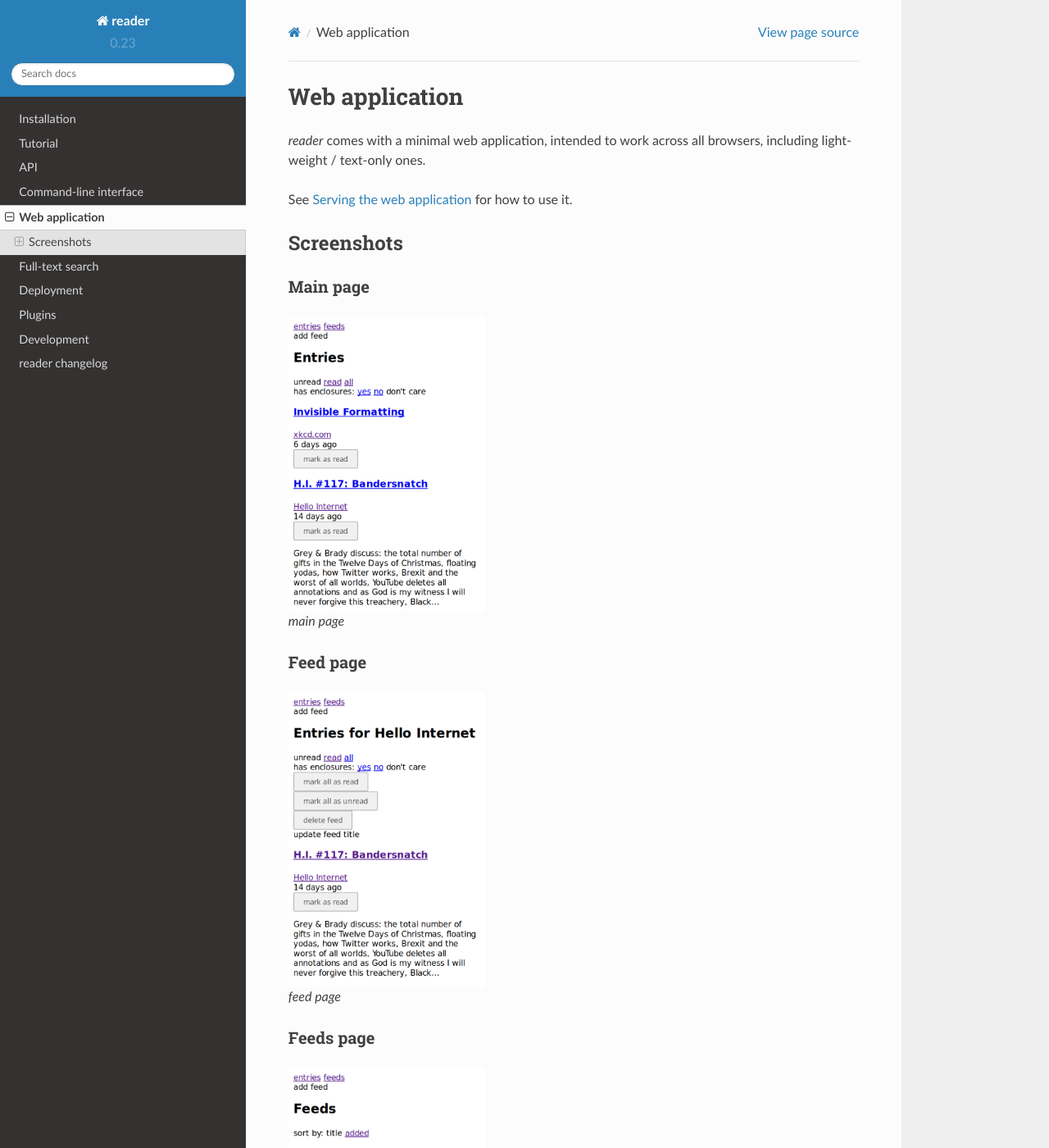
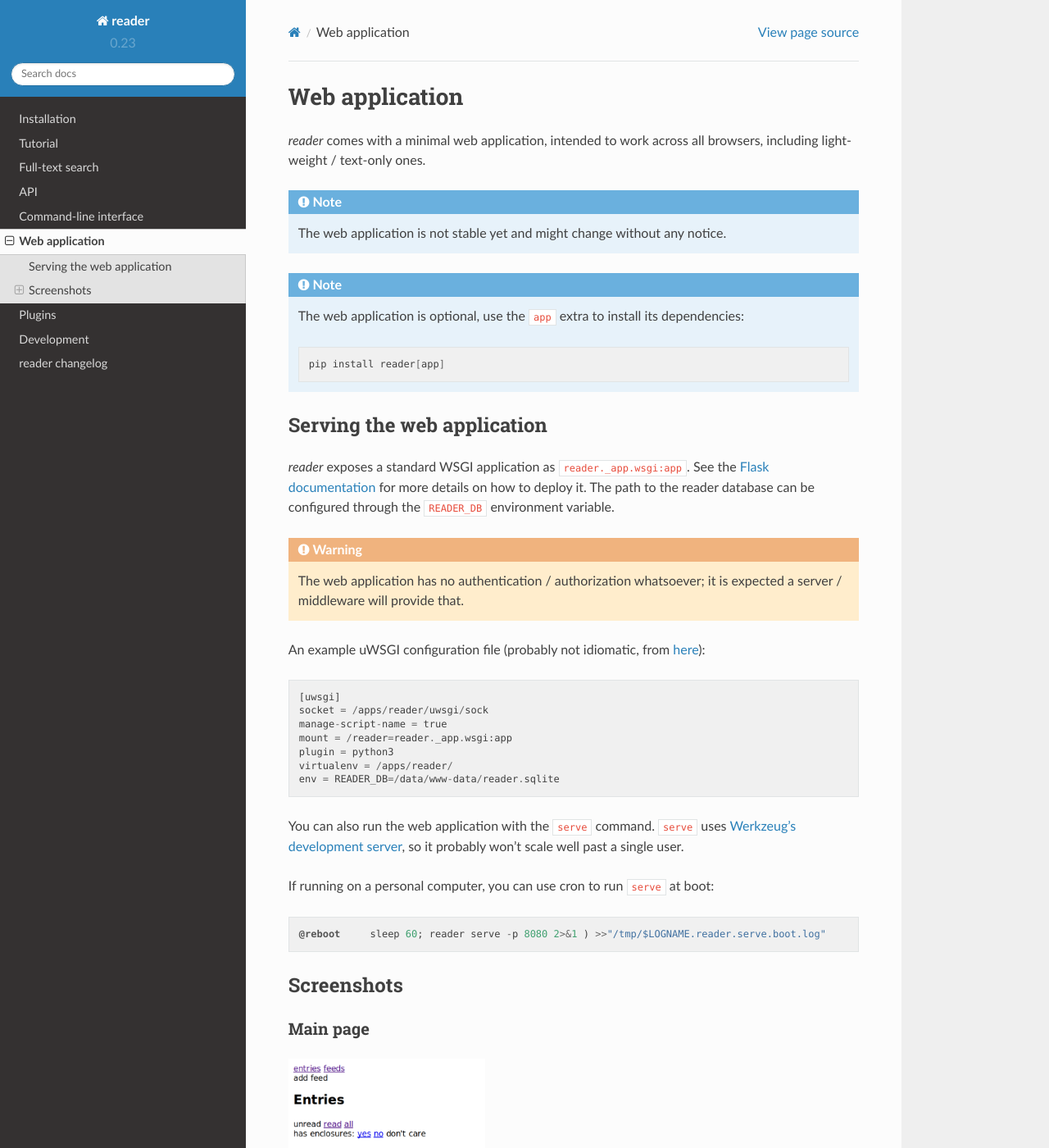
Before and after one commit to Alcides1123/reader, a Sphinx documentation site: the page built from docs/app.rst, in a window 1280 px wide and 1400 px high. Shown: the whole window at 82% size. Built offline with Sphinx 7.4.7 and the Read the Docs theme 2.0.0, drawn with Linux system fonts in a browser that asks for light colours.

Commit message:
Move the deploying thing to various other sections.
For #158.

```diff
--- a/docs/app.rst
+++ b/docs/app.rst
@@ -5,7 +5,58 @@ Web application
 *reader* comes with a minimal web application, intended to work across
 all browsers, including light-weight / text-only ones.
 
-See :ref:`deploying-app` for how to use it.
+
+.. note::
+
+    The web application is not stable yet and might change without any notice.
+
+.. note::
+
+    The web application is optional, use the ``app`` extra to install
+    its dependencies:
+
+    .. code-block:: bash
+
+        pip install reader[app]
+
+
+Serving the web application
+---------------------------
+
+*reader* exposes a standard WSGI application as ``reader._app.wsgi:app``.
+See the `Flask documentation`_ for more details on how to deploy it.
+The path to the reader database can be configured through the ``READER_DB``
+environment variable.
+
+.. warning::
+
+    The web application has no authentication / authorization whatsoever;
+    it is expected a server / middleware will provide that.
+
+
+An example uWSGI configuration file (probably not idiomatic, from `here`_)::
+
+    [uwsgi]
+    socket = /apps/reader/uwsgi/sock
+    manage-script-name = true
+    mount = /reader=reader._app.wsgi:app
+    plugin = python3
+    virtualenv = /apps/reader/
+    env = READER_DB=/data/www-data/reader.sqlite
+
+
+You can also run the web application with the ``serve`` command.
+``serve`` uses `Werkzeug's development server`_, so it probably won't scale
+well past a single user.
+
+If running on a personal computer, you can use cron to run ``serve`` at boot::
+
+    @reboot     sleep 60; reader serve -p 8080 2>&1 ) >>"/tmp/$LOGNAME.reader.serve.boot.log"
+
+
+.. _here: https://github.com/lemon24/owncloud/blob/936b0aa6015eb8b4a42e37ff7dc8df2bae87263d/reader.yaml#L79
+.. _Flask documentation: http://flask.pocoo.org/docs/1.0/deploying/
+.. _Werkzeug's development server: http://werkzeug.pocoo.org/docs/0.14/serving/#werkzeug.serving.run_simple
 
 
 Screenshots
--- a/docs/index.rst
+++ b/docs/index.rst
@@ -29,11 +29,10 @@ Table of contents
 
     install
     tutorial
+    fts
     api
     cli
     app
-    fts
-    deploying
     plugins
 
 
```
Also changed, not shown: docs/cli.rst (+26 -1 lines), docs/deploying.rst (deleted, +0 -71 lines).
